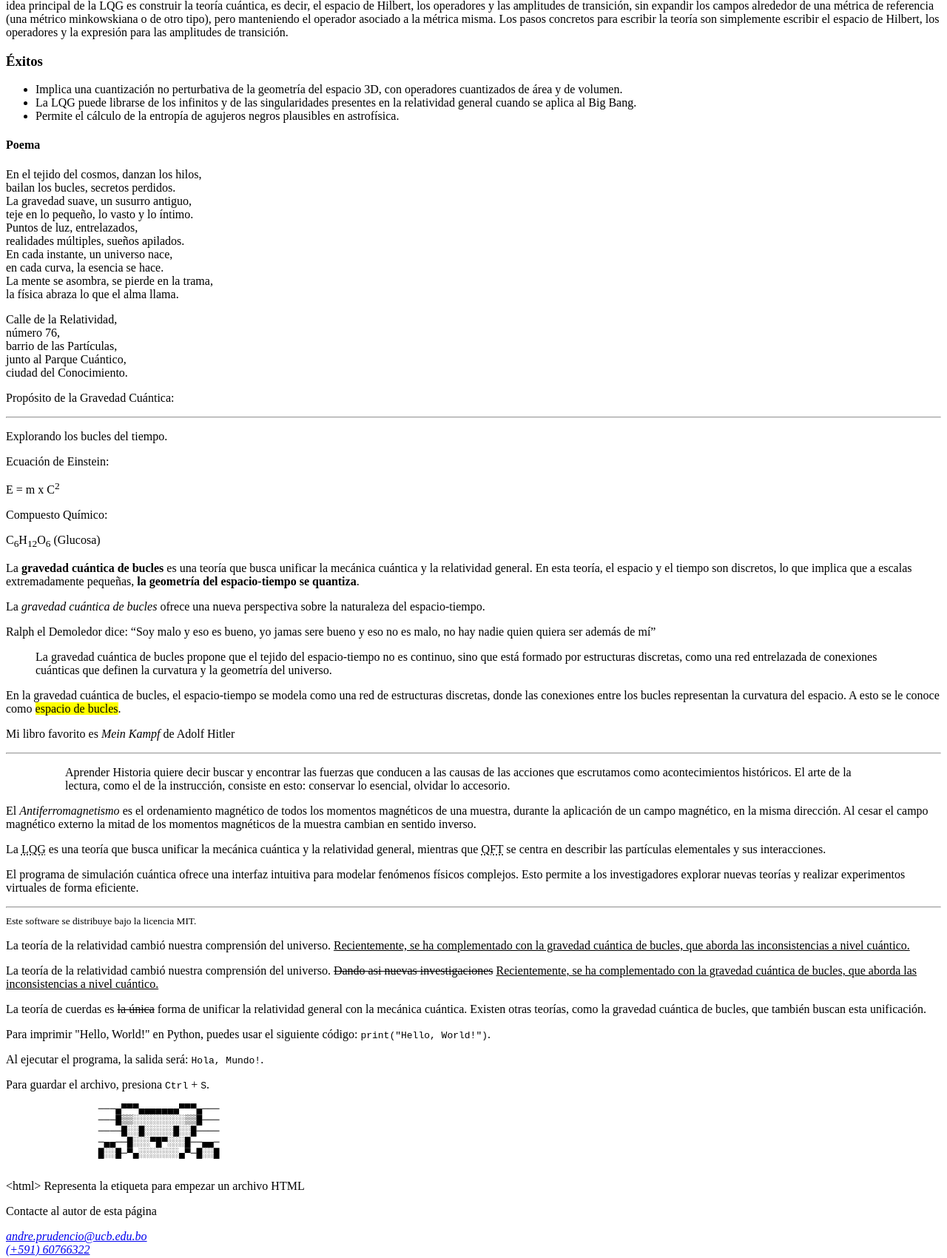
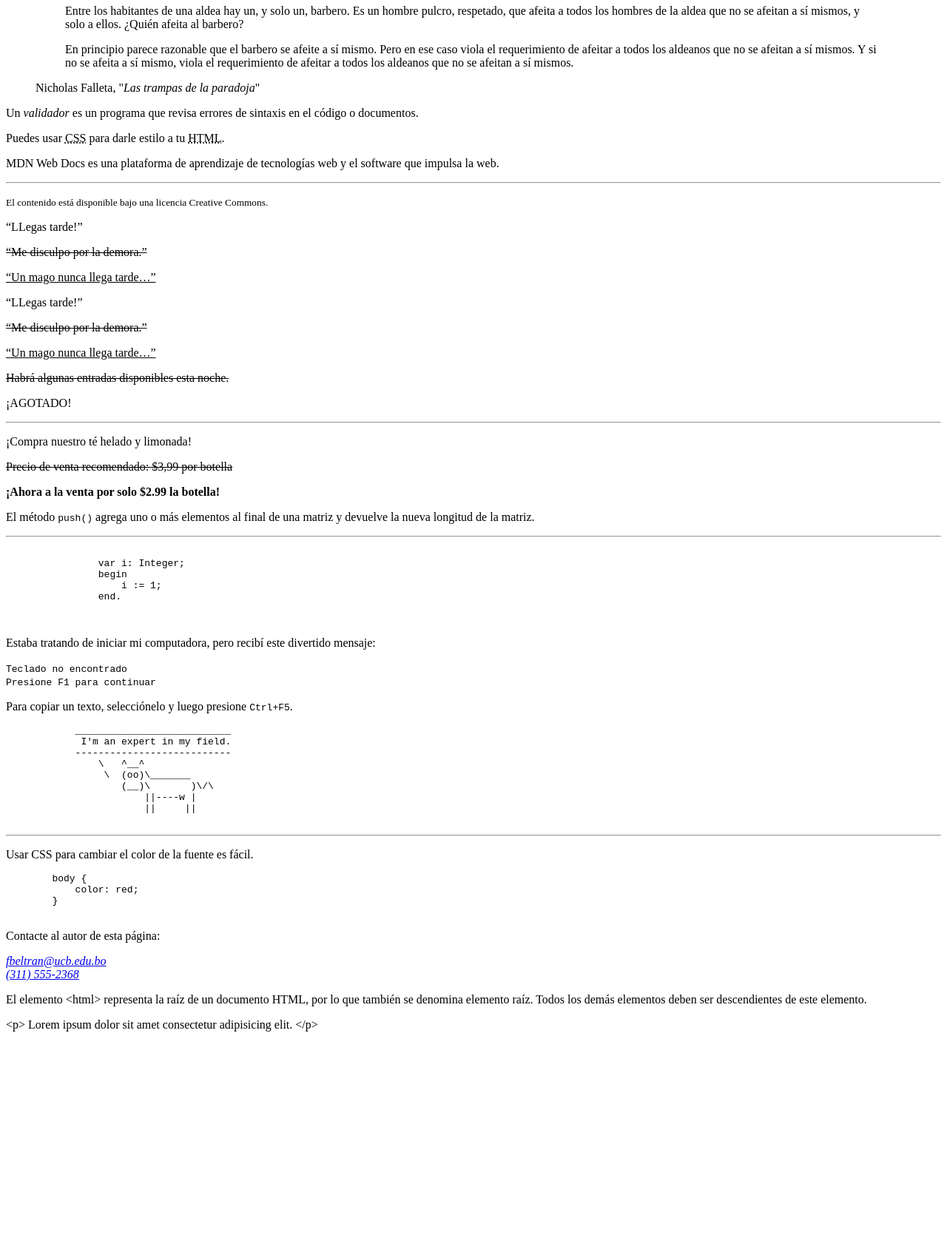
Before and after one commit to AndrePruden/encabezados, a plain HTML site: page index.html in a window 1280 px wide. Shown: the part 182-1882 px from the top of the page at 74% size. After the commit the page ends 1584 px from the top, so only its background shows below. Drawn offline with Linux system fonts and the light colour scheme.

Commit message:
Subir Archivo

```diff
--- a/index.html
+++ b/index.html
@@ -1,212 +1,282 @@
 <!DOCTYPE html>
-<html lang="en">
+<html lang="es">
 <head>
     <meta charset="UTF-8">
+    <meta http-equiv="X-UA-Compatible" content="IE=edge">
     <meta name="viewport" content="width=device-width, initial-scale=1.0">
     <title>Document</title>
+    <link rel="stylesheet" href="estilos1.css">
 </head>
 <body>
-    <div class="encabezados">
-        <h1 style="text-decoration: underline;">Gravedad Cuántica de Bucles</h1>
-        <h2>Idea General</h2>
-        <p>La gravedad cuántica de bucles (LQG) es teoría cuántica de campos, como tal, se formula en términos de un espacio de Hilbert,
-            observables y amplitudes de transición. Estos objetos estaban claramente definidos ya hacia 2010. Además, como toda teoría
-            cuántica, la LQG tiene un límite clásico. Se conjetura que el límite clásico de la LQG es la teoría de la relatividad <wbr>general,
-            aunque esto no se ha demostrado <wbr>matemáticamente, hay muchos elementos de evidencia que sugieren que esto es así. Por lo tanto,
-            la "acción efectiva de baja energía" es solo la de la relatividad <wbr>general. La idea principal de la LQG es construir la teoría
-            cuántica, es decir, el espacio de Hilbert, los operadores y las amplitudes de transición, sin expandir los campos alrededor
-            de una métrica de referencia (una métrico <wbr>minkowskiana o <wbr>de otro tipo), pero manteniendo el operador asociado a la métrica
-            misma. Los pasos concretos para escribir la teoría son simplemente escribir el espacio de Hilbert, los <wbr>operadores y la
-            expresión para las amplitudes de <wbr>transición.
+    <!-- ENCABEZADOS -->
+    <!-- <div class="encabezados">
+        <h1>Beetles</h1>
+        <h2>External morphology</h2>
+            <h3>Head</h3>
+                <h4>Mouthparts</h4>
+            <h3>Thorax</h3>
+                <h4>Prothorax</h4>
+    </div> -->
+
+    <!-- PARRAFOS  -->
+    <!-- <div class="parrafos">
+        <p>Durante los últimos años el uso del teléfono móvil ha ido creciendo de manera exponencial, especialmente tras la eclosión de los dispositivos inteligentes. Estos se han convertido en nuestros compañeros de bolsillo (y de vida) que nos acompañan allá donde vayamos.
+        Sin embargo, un uso excesivo y no racional puede ocasionar problemas de dependencia, adicción y miedo.</p>
+        <p>La nomofobia (non-mobile-phone-phobia) puede entenderse como un miedo o ansiedad extrema de carácter irracional que se origina cuando la persona permanece durante un período de tiempo sin poder usar su teléfono móvil.
+        Bien por no tenerlo al alcance o bien por haber agotado la batería, plan de datos o imposibilidad de conectarse a una red wifi.</p>
+    </div> -->
+
+    <!-- SALTO DE LINEA -->
+    <!-- <div class="salto-de-linea">
+        <p>
+            Según calcula mi padre, <br>
+            yo he de llegar a doctor. <br>
+            Opina en contra mi madre, <br>
+            que quiere hacerme tenor. <br>
         </p>
-        <h3>Éxitos</h3>
-        <ul>
-            <li>Implica una cuantización no perturbativa de la geometría del espacio 3D, con operadores cuantizados de área y de volumen.</li>
-            <li>La LQG puede librarse de los infinitos y de las singularidades presentes en la relatividad general cuando se aplica al Big Bang.</li>
-            <li>Permite el cálculo de la entropía de agujeros negros plausibles en astrofísica.</li>
-        </ul>
+        <p>
+            P. Sherman<br>
+            Calle Wallaby 42<br>
+            Sydney
+        </p>
+    </div> -->
 
-        <div class="poema">
-        <h4>Poema</h4>
+    <!-- CAMBIO DE TEMA -->
+    <!-- <div class="cambio-de-tema">
+        <p>§1: La primera regla del club de la pelea es: No hablar del club de la pelea.</p>
+        <hr>
+        <p>§2: La segunda regla del club de la pelea es: Siempre traer pastelitos.</p>
+    </div> -->
+
+    <!-- WORD BREAK OPPORTUNITY -->
+    <!-- <div class="wbo">
         <p>
-                En el tejido del cosmos, danzan los hilos, <br>
-                bailan los bucles, secretos perdidos. <br>
-                La gravedad suave, un susurro antiguo, <br>
-                teje en lo pequeño, lo vasto y lo íntimo. <br>
-                Puntos de luz, entrelazados, <br>
-                realidades múltiples, sueños apilados. <br>
-                En cada instante, un universo nace, <br>
-                en cada curva, la esencia se hace. <br>
-                La mente se asombra, se pierde en la trama, <br>
-                la física abraza lo que el alma llama. <br>
+            Existe una canción que describe la forma milagrosa en la que uno puede salir airoso
+            de situaciones difíciles. Esta canción se llama Super<wbr>califragilisticoespialidoso
+        </p>
+    </div> -->
+
+    <!-- SUPERINDICE -->
+    <!-- <div class="superindice">
+        <p>La ecuación mas famosa del mundo es: </p>
+        <p>E = m.c <sup>2</sup></p>
+    </div> -->
+
+    <!-- SUBINDICE -->
+    <!-- <div class="subindice">
+        <p>
+            El mejor amigo de todo desarrollador es:
+            C<sub>8</sub>H<sub>10</sub>N<sub>4</sub>O<sub>2</sub>,
+            también conocido como...
+        </p>
+    </div> -->
+
+    <!-- TEXTO MUY IMPORTANTE -->
+    <!-- <div class="texto-muy-importante">
+        <p>
+            ... la regla más importante, la regla que nunca puedes olvidar,
+            no importa cuánto llore, no importa cuánto suplique:
+           <strong><strong>nunca le des comida después de la medianoche </strong></strong>
+        </p>
+    </div> -->
+
+
+    <!-- ENFASIS -->
+    <!-- <div class="enfasis">
+        <p>
+            <em>A mi</em> me gustan tus pinturas
+        </p>
+        <p>
+            A mi me gustan <em>tus</em> pinturas
+        </p>
+    </div>         -->
+
+    <!-- RESALTADO -->
+    <!-- <div class="resaltado">
+        <p>
+            Sócrates
+            se hacía el ignorante, es decir, aparentaba ser más tonto de lo
+            que era. Esto lo llamamos <mark>ironía socrática</mark>.
+        </p>
+    </div> -->
+
+    <!-- CITA EN LINEA -->
+    <div class="cita-en-linea">
+        <p>When Dave asks HAL to open the pod bay door, HAL answers:
+            <q cite="https://www.imdb.com/title/tt0062622/quotes/qt0396921">
+                I'm sorry, Dave. I'm afraid I can't do that.
+            </q>
         </p>
     </div>
 
-        <div class="direccion">
+
+
+    <!-- CITA EN BLOQUE -->
+    <figure>
+        <blockquote cite="https://www.goodreads.com/quotes/117579-the-truth-may-be-puzzling-it-may-take-some-work">
             <p>
-                Calle de la Relatividad, <br>
-                número 76, <br>
-                barrio de las Partículas, <br>
-                junto al Parque Cuántico, <br>
-                ciudad del Conocimiento. <br>
-            </p>
-        </div>
-
-        <div class="separador-hr">
-            <p>Propósito de la Gravedad Cuántica:</p>
-            <hr>
-            <p>Explorando los bucles del tiempo.</p>
-        </div>
-
-        <div class="superindice">
-            <p>Ecuación de Einstein:</p>
-            <p>E = m x C<sup>2</sup></p>
-        </div>
-
-        <div class="subindice">
-            <p>Compuesto Químico:</p>
-            <p>C<sub>6</sub>H<sub>12</sub>O<sub>6</sub> (Glucosa)</p>
-        </div>
-
-        <div class="texto-muy-importante">
-            <p>
-                La <strong>gravedad cuántica de bucles</strong> es una teoría que busca unificar la mecánica cuántica y
-                la relatividad general. En esta teoría, el espacio y el tiempo son discretos, lo que implica que a escalas
-                extremadamente pequeñas, <strong>la geometría del espacio-tiempo se quantiza</strong>.
-            </p>
-        </div>
-
-        <div class="enfasis">
-            <p>La <em>gravedad cuántica de bucles</em> ofrece una nueva perspectiva sobre la naturaleza del espacio-tiempo.</p>
-        </div>
-
-        <div class="cita-en-linea">
-            <p>Ralph el Demoledor dice: <q cite="https://x.com/mjuanro/status/328689335148879872?lang=es">Soy malo y eso es bueno, yo jamas sere bueno y eso no es malo, no hay nadie quien quiera ser además de mí</q></p>
-        </div>
-
-        <div class="cita-en-bloque">
-            <blockquote cite="https://www.goodreads.com/quotes/56494-gravity-is-not-responsible-for-people-falling-in-love">
-                <p>
-                    La gravedad cuántica de bucles propone que el tejido del
-                    espacio-tiempo no es continuo, sino que está formado por estructuras discretas,
-                    como una red entrelazada de conexiones cuánticas que definen la curvatura y la
-                    geometría del universo.
+                La verdad puede ser desconcertante. Puede tomar algo de trabajo para digerirse.
+                Puede ser contraintuitiva. Puede contradecir prejuicios profundamente arraigados.
+                Puede que no sea acorde con lo que desesperadamente queremos que sea verdad.
+                Pero nuestras preferencias no determinan la verdad.
             </p>
         </blockquote>
-        </div>
+        <figcaption>Carl Sagan, "<cite>Wonder and Skepticism</cite>"</figcaption>
+    </figure>
 
-        <div class="mark">
-            <p>
-                En la gravedad cuántica de bucles, el espacio-tiempo se modela como una red de estructuras discretas, donde las conexiones
-                entre los bucles representan la curvatura del espacio. A esto se le conoce como <mark>espacio de bucles</mark>.
-            </p>
-        </div>
-
+    <!-- TÍTULO DE UN TRABAJO -->
     <div class="titulo-de-trabajo">
-            <p>Mi libro favorito es <cite>Mein Kampf</cite> de Adolf Hitler</p>
+        <p>Mi libro faborito es <cite>El cerebro de broca</cite> de Carl Sagan</p>
         <hr>
         <figure>
             <blockquote>
                 <p>
-                        Aprender Historia quiere decir buscar y encontrar las fuerzas que conducen a las causas de las acciones que
-                        escrutamos como acontecimientos históricos. El arte de la lectura, como el de la instrucción, consiste en
-                        esto: conservar lo esencial, olvidar lo accesorio.
+                    Entre los habitantes de una aldea hay un, y solo un, barbero. Es un hombre
+                    pulcro, respetado, que afeita a todos los hombres de la aldea que no se
+                    afeitan a sí mismos, y solo a ellos. ¿Quién afeita al barbero?
+                </p>
+                <p>
+                    En principio parece razonable que el barbero se afeite a sí mismo. Pero en
+                    ese caso viola el requerimiento de afeitar a todos los aldeanos que no se
+                    afeitan a sí mismos. Y si no se afeita a sí mismo, viola el requerimiento
+                    de afeitar a todos los aldeanos que no se afeitan a sí mismos.
                 </p>
             </blockquote>
+        <figcaption>Nicholas Falleta, "<cite>Las trampas de la paradoja</cite>"</figcaption>
         </figure>
     </div>
 
+    <!-- DEFINICIÓN DE TÉRMINOS -->
+
     <div class="definiciones">
         <p>
-                El <dfn>Antiferromagnetismo</dfn> es el ordenamiento magnético de todos los momentos magnéticos de una muestra,
-                durante la aplicación de un campo magnético, en la misma dirección. Al cesar el campo magnético externo la mitad
-                de los momentos magnéticos de la muestra cambian en sentido inverso.
+            Un <dfn>validador</dfn> es un programa que revisa
+            errores de sintaxis en el código  o documentos.
         </p>
     </div>
 
+    <!-- ABREVIATURAS -->
     <div class="abreviaturas">
         <p>
-                La <abbr title="Loop Quantum Gravity">LQG</abbr> es una teoría que busca unificar
-                la mecánica cuántica y la relatividad general, mientras que <abbr title="Quantum Field Theory">QFT</abbr> se centra
-                en describir las partículas elementales y sus interacciones.
+            Puedes usar <abbr title="Cascading Style Sheets">CSS</abbr>
+            para darle estilo a tu <abbr title="HyperText Markup Language">HTML</abbr>.
         </p>
     </div>
 
-        <div class="texto-small">
+    <!-- TEXTO PEQUEÑO -->
+    <div class="texto">
+        <p>MDN Web Docs es una plataforma de aprendizaje de tecnologías web y el software
+            que impulsa la web.</p>
+        <hr>
+        <p><small>El contenido está disponible bajo una licencia Creative Commons.</small></p>
+    </div>
+
+    <!-- TEXTO AÑADIDO (El señor de los anillos)-->
+    <div class="texto-agregado">
+        <p>“LLegas tarde!”</p>
+        <del><p>“Me disculpo por la demora.”</p></del>
+        <ins cite="../howtobeawizard.html" datetime="2018-05"><p>“Un mago nunca llega tarde…”</p></ins>
+    </div>
+
+    <!-- TEXTO ELIMINADO -->
+    <div class="texto-eliminado">
+        <p>“LLegas tarde!”</p>
+        <del><p>“Me disculpo por la demora.”</p></del>
+        <ins cite="../howtobeawizard.html" datetime="2018-05"><p>“Un mago nunca llega tarde…”</p></ins>
+    </div>
+
+    <!-- TACHAR TEXTO -->
+    <div class="tachar-texto">
+        <p><s>Habrá algunas entradas disponibles esta noche.</s></p>
+        <p>¡AGOTADO!</p>
+    </div>
+    <hr>
+    <div class="tachar-texto">
+        <p>¡Compra nuestro té helado y limonada!</p>
+        <p><s>Precio de venta recomendado: $3,99 por botella</s></p>
+        <p><strong>¡Ahora a la venta por solo $2.99 la botella!</strong></p>
+    </div>
+
+    <!-- CODIGO -->
+    <div class="codigo">
+        <p>El método <code>push()</code> agrega uno o más elementos al final de una matriz y devuelve la nueva longitud de la matriz.</p>
+    </div>
+    <hr>
+    <div class="codigo">
+        <pre>
+            <code class="language-pascal">
+                var i: Integer;
+                begin
+                    i := 1;
+                end.
+            </code>
+        </pre>
+    </div>
+
+    <!-- SALIDA DE COMPUTADORA -->
+    <div class="salida-computadora">
+        <p>Estaba tratando de iniciar mi computadora, pero recibí este divertido mensaje:</p>
         <p>
-                El programa de simulación cuántica ofrece una interfaz intuitiva para modelar fenómenos físicos complejos.
-                Esto permite a los investigadores explorar nuevas teorías y realizar experimentos virtuales de forma eficiente.
-                <hr>
-                <small>Este software se distribuye bajo la licencia MIT.</small>
+            <samp>
+                Teclado no encontrado <br>
+                Presione F1 para continuar
+            </samp>
         </p>
     </div>
 
-        <div class="texto-agregado">
+    <!-- ENTRADA DE USUARIO -->
+    <div class="entrada-usuario">
         <p>
-                La teoría de la relatividad cambió nuestra comprensión del universo.
-                <ins cite="https://example.com/cambios-teoricos" datetime="2023-09-23T12:00">Recientemente, se ha complementado
-                    con la gravedad cuántica de bucles, que aborda las inconsistencias a nivel cuántico.</ins>
+            Para copiar un texto, selecciónelo  y luego presione
+            <kbd><kbd>Ctrl</kbd>+<kbd>F5</kbd></kbd>.
         </p>
     </div>
 
-        <div class="texto-eliminado"></div>
-            <p>
-                La teoría de la relatividad cambió nuestra comprensión del universo. <del>Dando asi nuevas investigaciones</del>
-                <ins cite="https://example.com/cambios-teoricos" datetime="2023-09-23T12:00">Recientemente, se ha complementado
-                    con la gravedad cuántica de bucles, que aborda las inconsistencias a nivel cuántico.</ins>
-            </p>
-        </div>
-
-        <div class="texto-no-relevante">
-            <p>
-                La teoría de cuerdas es <s>la única</s> forma de unificar la relatividad general con
-                la mecánica cuántica. Existen otras teorías, como la gravedad cuántica de bucles, que
-                también buscan esta unificación.
-            </p>
-        </div>
-
-        <div class="codigo">
-            <p>
-                Para imprimir "Hello, World!" en Python, puedes usar el siguiente código:
-                <code>print("Hello, World!")</code>.
-            </p>
-        </div>
-
-        <div class="salida-computadora">
-            <p>
-                Al ejecutar el programa, la salida será:
-                <samp>Hola, Mundo!</samp>.
-            </p>
-        </div>
-
-        <div class="entrada-usuario">
-            <p>
-                Para guardar el archivo, presiona <kbd>Ctrl</kbd> + <kbd>S</kbd>.
-            </p>
-        </div>
-
+    <!-- CONSERVAR FORMATO -->
     <div class="conservar-formato">
         <pre>
-                ───▄▀▀▀▄▄▄▄▄▄▄▀▀▀▄───
-                ───█▒▒░░░░░░░░░▒▒█───
-                ────█░░█░░░░░█░░█────
-                ─▄▄──█░░░▀█▀░░░█──▄▄─
-                █░░█─▀▄░░░░░░░▄▀─█░░█
+            ___________________________
+             I'm an expert in my field.
+            ---------------------------
+                \   ^__^
+                 \  (oo)\_______
+                    (__)\       )\/\
+                        ||----w |
+                        ||     ||
+        </pre>
+    </div>
+    <hr>
+    <div class="conservar-formato">
+        <p>Usar CSS para cambiar el color de la fuente es fácil.</p>
+        <pre>
+        body {
+            color: red;
+        }
         </pre>
     </div>
 
-        <div class="caracteres-especiales">
-            &lt;html&gt; Representa la etiqueta para empezar un archivo HTML
-        </div>
-
+    <!-- INFORMACION DE CONTACTO -->
     <div class="contacto">
-            <p>Contacte al autor de esta página</p>
+        <p>Contacte al autor de esta página:</p>
         <address>
-                <a href="mailto:andre.prudencio@ucb.edu.bo">andre.prudencio@ucb.edu.bo</a><br>
-                <a href="tel:+59160766322">(+591) 60766322</a>
+            <a href="mailto:jim@rock.com">fbeltran@ucb.edu.bo</a><br>
+            <a href="tel:+13115552368">(311) 555-2368</a>
         </address>
     </div>
-
+    <!-- <h2>Elemento div</h2>
+    <p>Este es un ejemplo <div>.....</div></p> -->
+    <!-- CARACTERES ESPECIALES -->
+    <div class="caracteres-especiales">
+        <p>
+            El elemento &lt;html&gt; representa la raíz de un documento HTML,
+            por lo que también se denomina elemento raíz. Todos los demás
+            elementos deben ser descendientes de este elemento.
+        </p>
+    </div>
+    <div class="caracteres-especiales">
+            &lt;p&gt;
+                Lorem ipsum dolor sit amet consectetur adipisicing elit.
+            &lt;/p&gt;
     </div>
 </body>
 </html>
```
Lines whose indentation alone changed are shown as unchanged.
